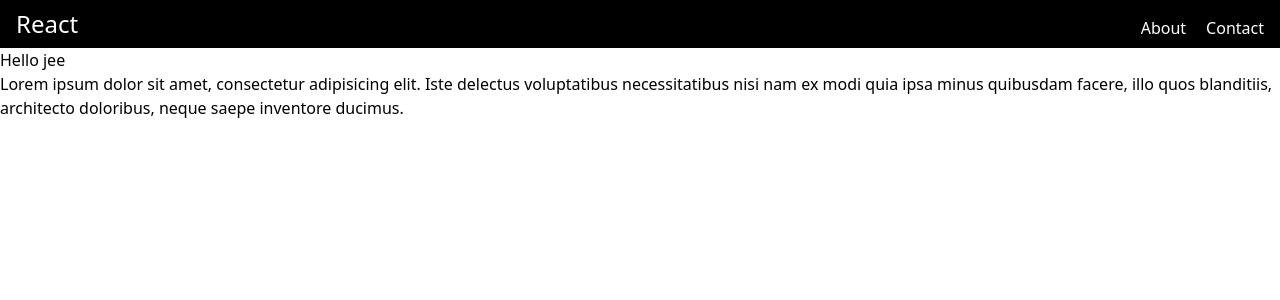
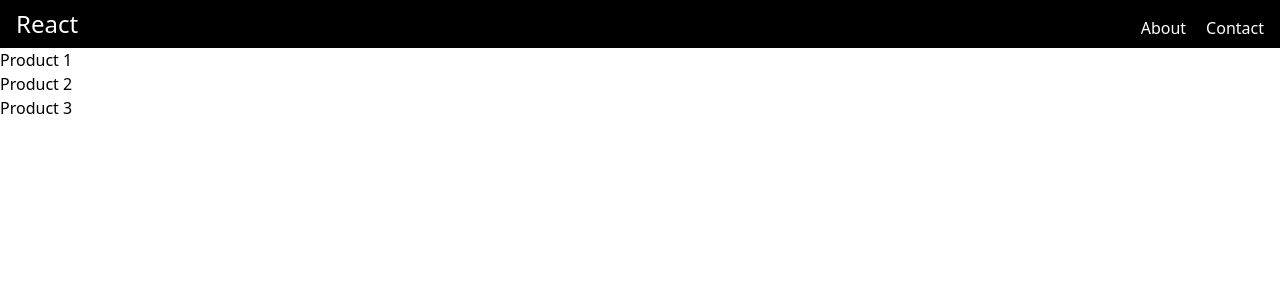
Before and after one commit to Dhan0104/moring-mern-stact, a React (Vite) app: page / in a window 1280 px wide. Shown: the top 300 px of the page. Built offline with nearby package versions, Linux system fonts and the light colour scheme.

Commit message:
changes some

```diff
--- a/src/App.jsx
+++ b/src/App.jsx
@@ -3,6 +3,7 @@ import Home from "./pages/home/Home"
 import About from "./pages/about/About";
 import Contact from "./pages/contact/Contact";
 import RootLayOut from "./components/RootLayOut";
+import Product from "./pages/products/Product";
 
 export default function App() {
 
@@ -14,6 +15,10 @@ export default function App() {
         {
           index: true,
           element: <Home />
+        },
+        {
+          path: 'product/:id',
+          element: <Product />
         },
         {
           path: 'about',
--- a/src/pages/home/Home.jsx
+++ b/src/pages/home/Home.jsx
@@ -1,3 +1,4 @@
+import ProductList from "../products/ProductList";
 
 export default function Home() {
 
@@ -7,8 +8,7 @@ export default function Home() {
     <div>
 
 
-      <h1>Hello jee</h1>
-      <p>Lorem ipsum dolor sit amet, consectetur adipisicing elit. Iste delectus voluptatibus necessitatibus nisi nam ex modi quia ipsa minus quibusdam facere, illo quos blanditiis, architecto doloribus, neque saepe inventore ducimus.</p>
+      <ProductList />
 
     </div>
   )
--- /dev/null
+++ b/src/pages/products/Product.jsx
@@ -0,0 +1,13 @@
+import React from 'react'
+import { useParams } from 'react-router'
+
+export default function Product() {
+  const m = useParams();
+  console.log(m);
+  return (
+    <div>
+
+      <h1>THis is product detail</h1>
+    </div>
+  )
+}
--- /dev/null
+++ b/src/pages/products/ProductList.jsx
@@ -0,0 +1,20 @@
+import React from 'react'
+
+export default function ProductList() {
+  const products = [
+    { id: 1, name: 'Product 1' },
+    { id: 2, name: 'Product 2' },
+    { id: 3, name: 'Product 3' },
+  ]
+  return (
+    <div>
+
+      {products.map((product) => {
+        return <div key={product.id}>
+          <h2>{product.name}</h2>
+        </div>
+      })}
+
+    </div>
+  )
+}
```
